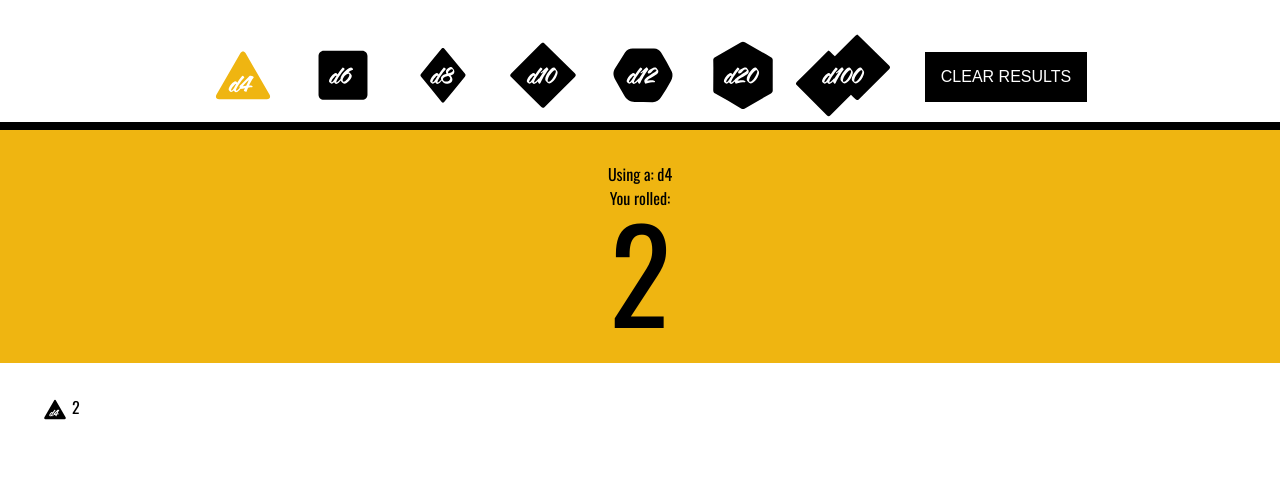
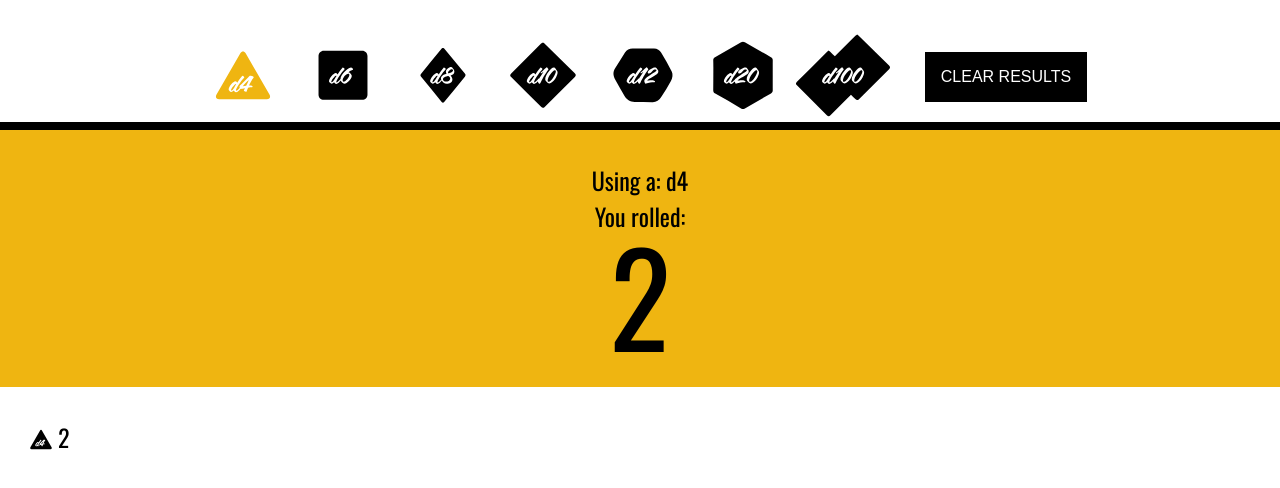
Before and after one commit to widescreenBob/diceroller, a plain HTML site: page index.html in a window 1280 px wide. Both pictures are taken after a click on the button "Roll a d4". Drawn offline with nearby package versions, Linux system fonts and the light colour scheme.

Commit message:
Update the font sizes Add some media queury changes

```diff
--- a/css/styles.css
+++ b/css/styles.css
@@ -81,6 +81,7 @@ section{
 .current-text,
 .current-text--rolled {
   display: flex;
+  font-size: 1.5rem;
 }
 
 .current-text--rolled {
@@ -117,6 +118,12 @@ section{
   display: none;
 }
 
+.display-current-results.rolled-one .skulls,
+.display-current-results.rolled-one .skulls.right  {
+  display: none;
+}
+
+@media screen and (min-width: 480px) {
   .display-current-results.rolled-one .skulls {
     display: block;
     margin: 4rem 4rem 0 0;
@@ -126,6 +133,8 @@ section{
     display: block;
     margin: 4rem 0 0 4rem;
   }
+}
+
 
 .skulls svg {
   width: 100px;
@@ -135,8 +144,19 @@ section{
   position: relative;
   display: flex;
   flex-wrap: wrap;
+  justify-content: center;
+  margin: 0;
+  padding: 0 26px;
+}
+
+@media screen and (min-width: 480px) {
+  .result-array {
     justify-content: flex-start;
-  margin: 0;
+  }
+}
+
+.result-value {
+  font-size: 1.5rem;
 }
 
 .result-type4::after,
```
Lines whose indentation alone changed are shown as unchanged.
